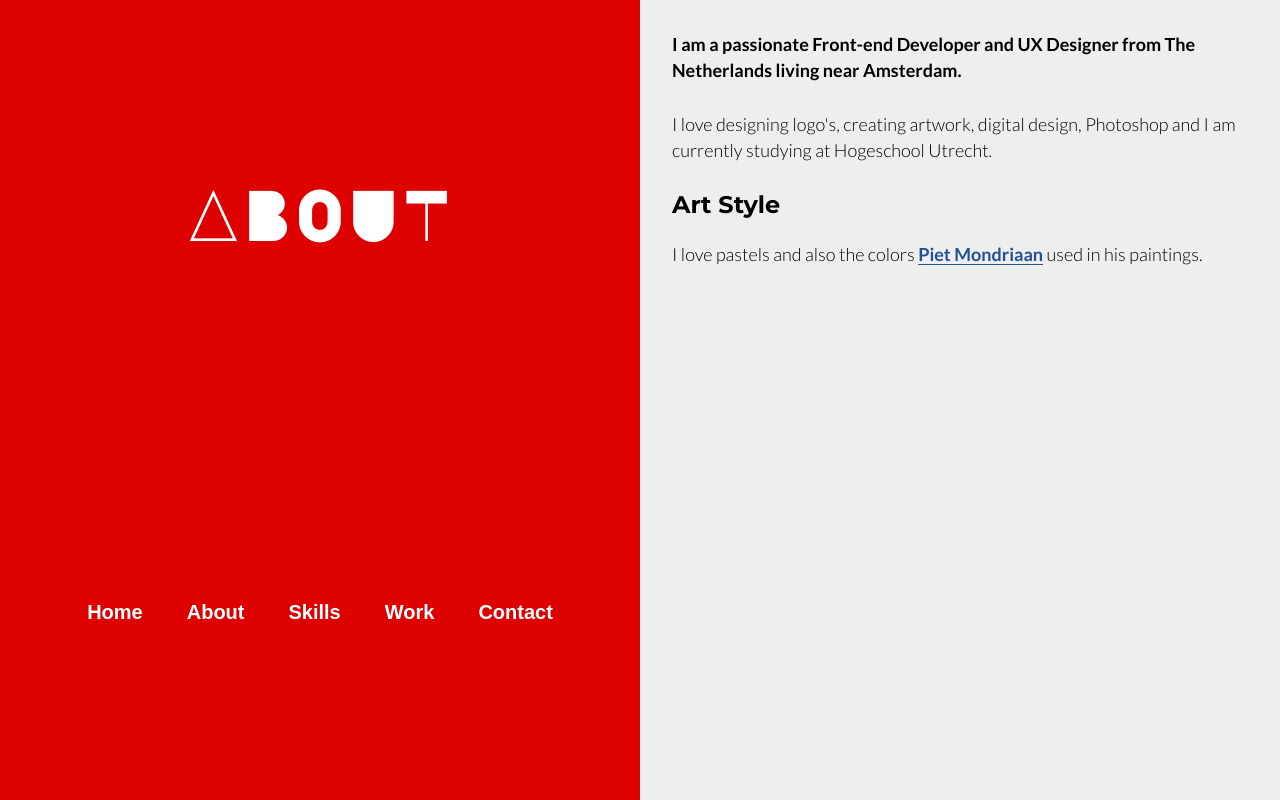
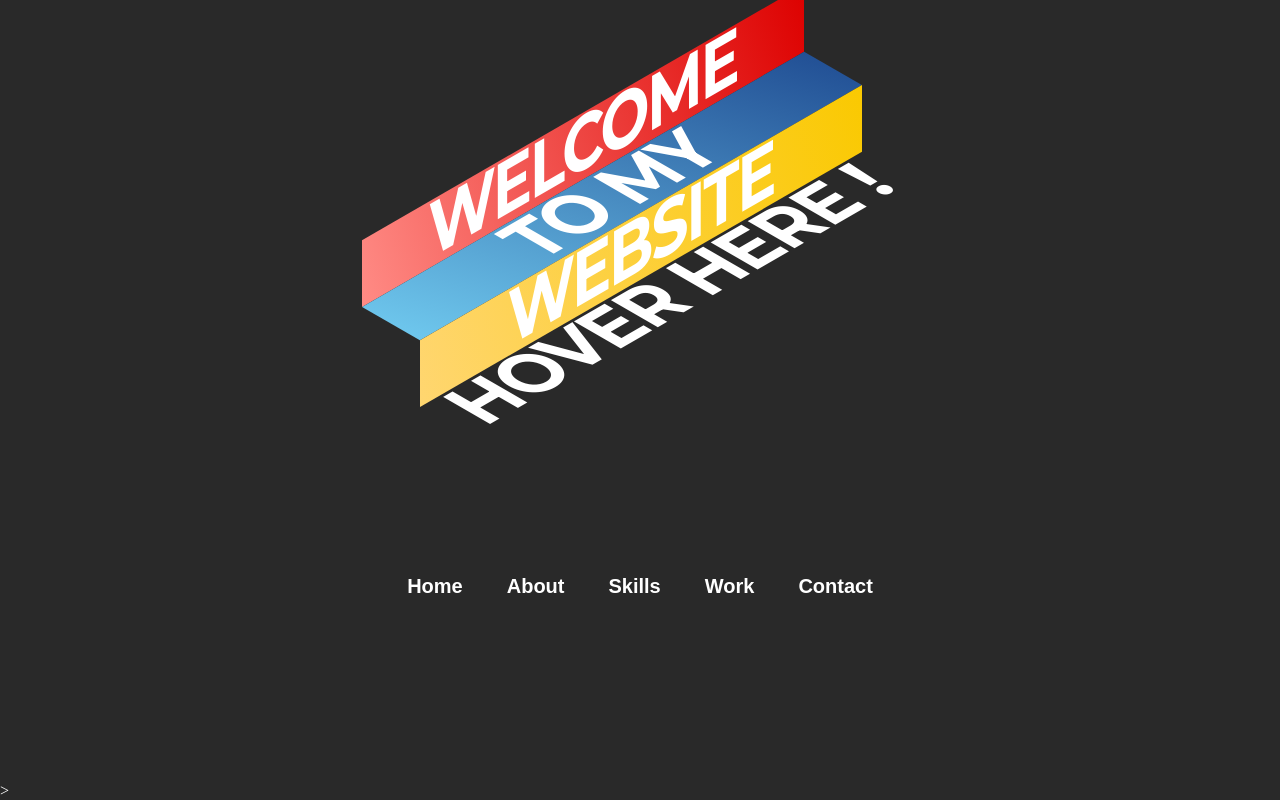
Before and after one commit to KevindeMeijer/KevindeMeijer, a Svelte app: page / in a window 1280 px wide. Built offline with nearby package versions, Linux system fonts and the light colour scheme.

Commit message:
✨HOMEPAGE

```diff
--- a/src/App.svelte
+++ b/src/App.svelte
@@ -1,4 +1,5 @@
 <script>
+  import Home from './components/pages/Home.svelte';
   import About from './components/pages/About.svelte';
   import Skills from './components/pages/Skills.svelte';
   import Work from './components/pages/Work.svelte';
@@ -6,6 +7,7 @@
 </script>
 
 <div class="container">
+  <Home />
   <About />
   <Skills />
   <Work />
--- a/src/components/global/Section.svelte
+++ b/src/components/global/Section.svelte
@@ -12,6 +12,14 @@
     grid-template-columns: 1fr 1fr;
     grid-template-rows: 100%;
     scroll-snap-align: start;
+  }
+
+  .home {
+    background: var(--black);
+    color: var(--white);
+
+    grid-template-columns: 100%;
+    grid-template-rows: 1fr 1fr;
   }
 
   .about {
--- /dev/null
+++ b/src/components/pages/Home.svelte
@@ -0,0 +1,99 @@
+<script>
+  import Section from '../global/Section.svelte';
+  import NavItems from '../global/NavItems.svelte';
+</script>
+
+<Section id="home" class="home">
+  <div class="perspective-text">
+    <div class="perspective-line">
+      <p class="perspective" />
+      <p class="perspective">UX . UI . FE-DEV</p>
+    </div>
+    <div class="perspective-line">
+      <p class="perspective">Welcome</p>
+      <p class="perspective">Kevin</p>
+    </div>
+    <div class="perspective-line">
+      <p class="perspective">to my</p>
+      <p class="perspective">de</p>
+    </div>
+    <div class="perspective-line">
+      <p class="perspective">Website</p>
+      <p class="perspective">Meijer</p>
+    </div>
+    <div class="perspective-line">
+      <p class="perspective">Hover here !</p>
+    </div>
+  </div>
+  <div class="nav">
+    <NavItems />
+  </div>
+  >
+</Section>
+
+<style>
+  .nav {
+    display: grid;
+    place-items: center;
+  }
+
+  .perspective-text {
+    width: auto;
+    margin: auto;
+    position: relative;
+    right: 9%;
+  }
+
+  .perspective-line {
+    height: 50px;
+    overflow: hidden;
+    position: relative;
+  }
+
+  .perspective {
+    color: white;
+    font: 900 58px/46px 'Montserrat', sans-serif;
+    letter-spacing: -2px;
+    text-align: center;
+    text-transform: uppercase;
+
+    height: 50px;
+    margin: 0;
+    transition: var(--title-transition);
+  }
+
+  .perspective-line:nth-child(odd) {
+    transform: skew(60deg, -30deg) scaleY(0.667);
+  }
+
+  .perspective-line:nth-child(even) {
+    transform: skew(0deg, -30deg) scaleY(1.337);
+  }
+
+  .perspective-text:hover p {
+    transform: translate(0, -50px);
+  }
+
+  .perspective-line:nth-child(1) {
+    left: 29px;
+  }
+
+  .perspective-line:nth-child(2) {
+    left: 58px;
+    background: var(--red_gradient);
+  }
+
+  .perspective-line:nth-child(3) {
+    left: 87px;
+    background: var(--blue_gradient);
+  }
+
+  .perspective-line:nth-child(4) {
+    left: 116px;
+    background: var(--yellow_gradient);
+  }
+
+  .perspective-line:nth-child(5) {
+    left: 145px;
+  }
+</style>
```
